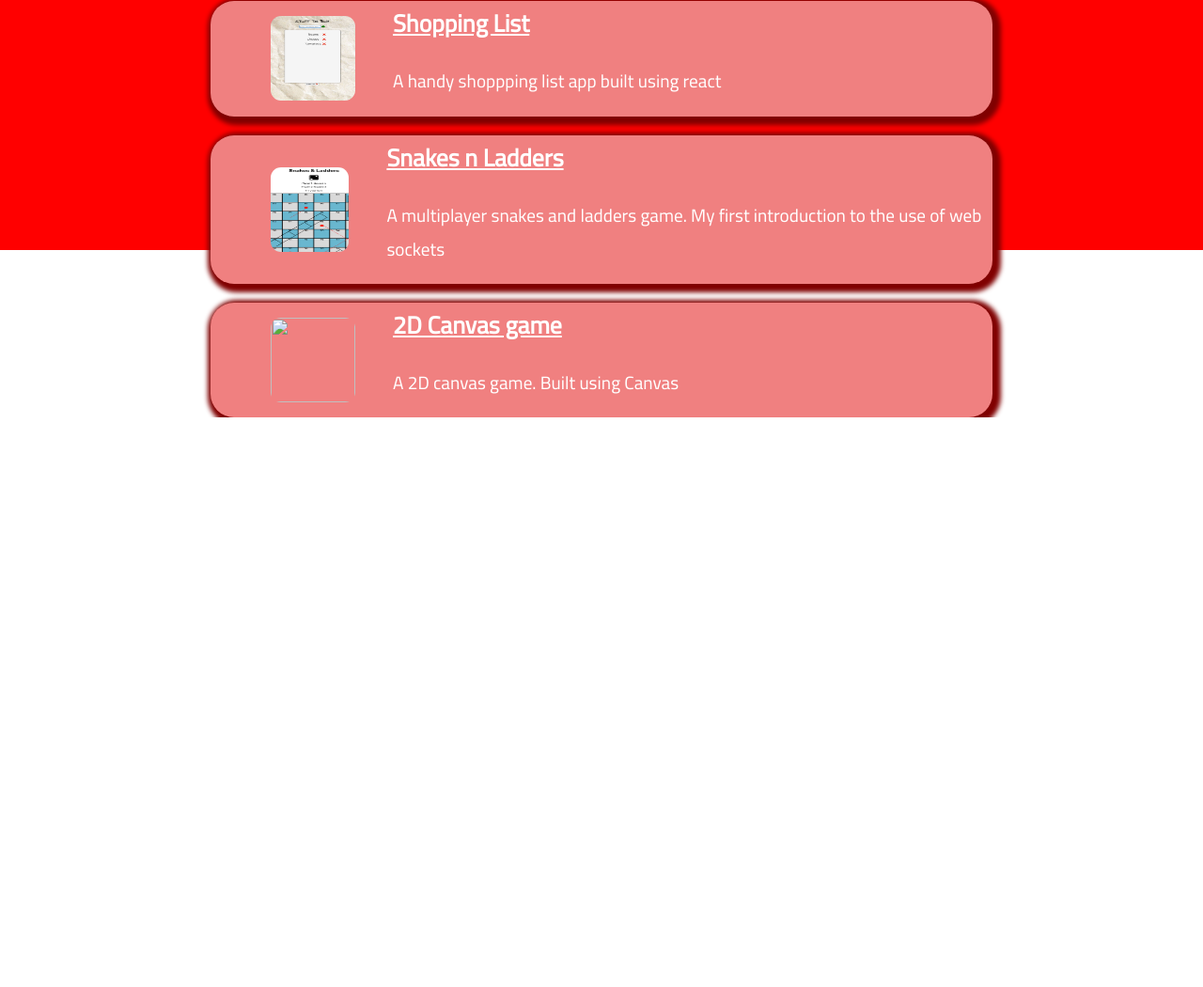
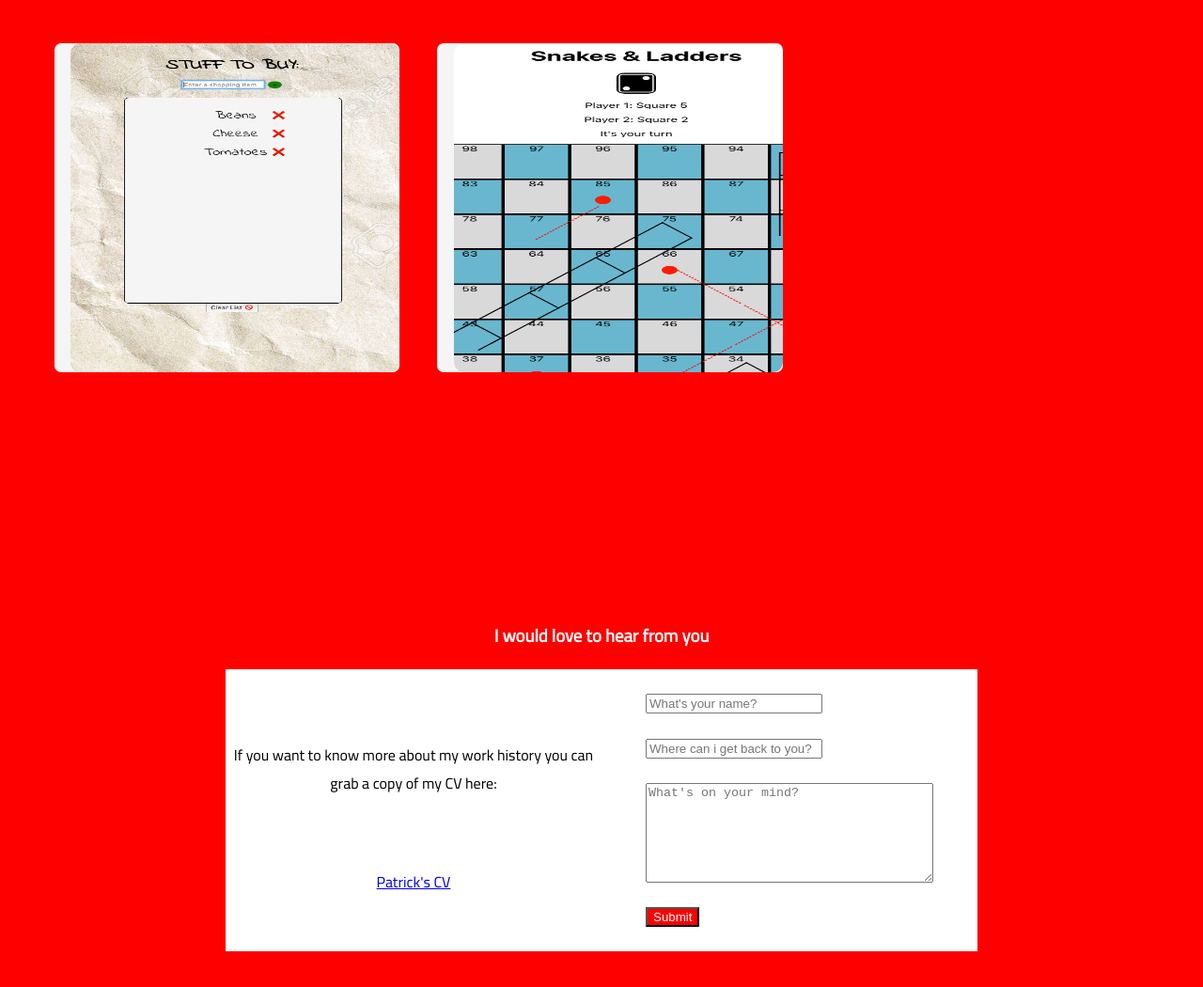
Before and after one commit to PatrickYoung03/portfolio, a Gatsby site: page / in a window 1280 px wide. Shown: the part 1734-2784 px from the top of the page at 94% size. Before the commit the page ends 2178 px from the top, so only its background shows below. Built offline with nearby package versions, Linux system fonts and the light colour scheme; Gatsby itself is replaced by a stand-in of ours.

Commit message:
minor changes to design made

```diff
--- a/src/components/AboutText/AboutText.js
+++ b/src/components/AboutText/AboutText.js
@@ -6,6 +6,7 @@ export default function AboutText() {
     <>
       <div className={css.page}>
         <div className={css.bio}>
+          <h1 className={css.about}>About me</h1>
           <p className={css.text}>
             {text.intro}
             <br />
@@ -15,9 +16,6 @@ export default function AboutText() {
             <br />
             {text.contact}
             <br />
-            <a href="../../images/PatrickYoungCV.pdf" download>
-              Patrick's CV
-            </a>
           </p>
         </div>
       </div>
--- a/src/components/AboutText/AboutText.module.css
+++ b/src/components/AboutText/AboutText.module.css
@@ -2,20 +2,25 @@
 
 .page {
   display: flex;
-  height: 50vh;
+  height: 70vh;
   width: 100vw;
   background: red;
-  font-family: "Cairo", sans-serif;
   color: white;
 }
 
 .bio {
-  grid-area: bio;
   display: flex;
-  justify-content: center;
+  flex-direction: column;
+  align-items: center;
+  justify-content: flex-start;
 }
 
 .text {
   width: 80%;
   text-align: center;
 }
+
+.about {
+  align-self: center;
+  text-decoration: underline;
+}
--- a/src/components/Contact/Contact.module.css
+++ b/src/components/Contact/Contact.module.css
@@ -1,63 +1,70 @@
 .mainContainer {
   width: 100vw;
+  height: 100vh;
+  display: flex;
+  flex-direction: column;
+  align-items: center;
+  justify-content: center;
+}
+
+.display {
+  text-align: center;
+  display: flex;
+  flex-direction: row;
+  background-color: white;
+  align-items: flex-start;
+  width: 800px;
   height: 300px;
-  background-color: lightblue;
-  display: grid;
+}
+
+.form_side {
+  display: flex;
+  flex-direction: column;
+  align-items: flex-start;
+  justify-content: space-evenly;
+  height: 100%;
+  width: 50%;
 }
 
 .form {
-  text-align: center;
-  display: grid;
-  grid-template-areas:
-    "title"
-    "inputFields"
-    "text"
-    "submit";
-  grid-template-rows: 30px 2fr 5fr 30px;
-  width: 400px;
-  align-items: center;
-  align-self: self-start;
-  justify-self: center;
-  height: 300px;
+  display: flex;
+  flex-direction: column;
+  align-items: flex-start;
+  justify-content: space-evenly;
+  height: 100%;
+  align-self: center;
 }
 
-.title {
-  text-align: center;
-  grid-area: title;
+.cv_side {
+  height: 100%;
+  width: 50%;
+  display: flex;
+  flex-direction: column;
+  align-items: center;
+  justify-content: space-evenly;
+  color: black;
 }
 
-h3 {
-  margin: 0;
+.inputs {
+  display: flex;
+  flex-direction: column;
+  align-items: flex-start;
+  justify-content: space-evenly;
+  height: 50px;
+  width: 300px;
 }
 
-.inputFields {
-  grid-area: inputFields;
-  display: grid;
-  justify-content: center;
+.text {
+  width: 300px;
+  height: 100px;
 }
 
-.inputFields > input {
-  width: 200px;
-  border-radius: 5px;
-  margin-top: 2px;
-}
-
-textarea {
-  height: 150px;
-  border-radius: 5px;
-  border: none;
+.input_field {
+  width: 180px;
 }
 
 .submit {
-  grid-area: submit;
-  display: grid;
-  justify-content: center;
-  justify-items: center;
-  align-items: center;
-  align-content: center;
+  background-color: red;
+  color: white;
+  align-self: flex-start;
 }
-
-button {
-  width: 50px;
-  text-align: center;
-}
--- a/src/components/Contact/index.js
+++ b/src/components/Contact/index.js
@@ -1,80 +1,42 @@
-import React, { useState } from "react"
+import React from "react"
 import css from "./Contact.module.css"
 
 function Contact() {
-  const [subject, setSubject] = useState("")
-  const [email, setEmail] = useState("")
-  const [text, setText] = useState("")
-
-  const handleSubjectChange = e => {
-    setSubject(e.target.value)
-    console.log(subject)
-  }
-
-  const handleEmailChange = e => {
-    setEmail(e.target.value)
-    console.log(email)
-  }
-
-  const handleTextChange = e => {
-    setText(e.target.value)
-    console.log(text)
-  }
-
-  // const onFormSubmit = e => {
-  //   e.preventDefault();
-  //   formSubmission({ subject, email, text });
-  // };
-
-  async function postNewEmail(event) {
-    event.preventDefault()
-
-    const res = await fetch("http://localhost:5000/email", {
-      method: "POST",
-      headers: {
-        "Content-Type": "application/json",
-        // "Access-Control-Allow-Origin": "*",
-      },
-      body: JSON.stringify({
-        email,
-        subject,
-        text,
-      }),
-    })
-    const payload = await res.json()
-  }
   return (
     <div className={css.mainContainer}>
+      <h3 className={css.title}>I would love to hear from you</h3>
+      <div className={css.display}>
+        <div className={css.cv_side}>
+          <p>
+            If you want to know more about my work history you can grab a copy
+            of my CV here:
+          </p>
+          <a href="../../images/PatrickYoungCV.pdf" download>
+            Patrick's CV
+          </a>
+        </div>
+
+        <div className={css.form_side}>
           <form className={css.form}>
-        <h3 className={css.title}>Get in contact:</h3>
-        <div className={css.inputFields}>
             <input
-            type="text"
-            value={subject}
-            placeholder="Name"
-            name="subject"
-            onChange={handleSubjectChange}
+              className={css.input_field}
+              placeholder="What's your name?"
             ></input>
             <input
-            type="text"
-            value={email}
-            placeholder="Email"
-            name="email"
-            onChange={handleEmailChange}
+              className={css.input_field}
+              placeholder="Where can i get back to you?"
             ></input>
-        </div>
+
             <textarea
               className={css.text}
               type="text"
-          value={text}
-          placeholder="Please leave me a message and I will get back to you. Thanks"
+              placeholder="What's on your mind?"
               name="text"
-          onChange={handleTextChange}
             ></textarea>
-        <div className={css.submit}>
-          <button onClick={postNewEmail}>Submit</button>
+            <button className={css.submit}>Submit</button>
+          </form>
         </div>
-      </form>
+      </div>
     </div>
   )
 }
--- a/src/components/MainBanner/MainBanner.module.css
+++ b/src/components/MainBanner/MainBanner.module.css
@@ -22,7 +22,7 @@ html {
   height: 10%;
   display: flex;
   align-items: center;
-  justify-content: space-evenly;
+  justify-content: space-between;
 }
 
 .underline {
--- a/src/components/Navbar/Navbar.module.css
+++ b/src/components/Navbar/Navbar.module.css
@@ -9,7 +9,6 @@
   min-width: 100vw;
   margin: 0 auto;
   z-index: 10;
-  font-family: "Cairo", sans-serif;
 }
 
 .innerNavbar {
--- a/src/components/Projects/Linkitem/Linkitem.module.css
+++ b/src/components/Projects/Linkitem/Linkitem.module.css
@@ -1,16 +1,28 @@
 .image {
-  width: 90px;
-  height: 90px;
+  width: 350px;
+  height: 350px;
   border-radius: 11px;
+  position: absolute;
 }
 
 .title {
-  margin-left: 40px;
   font-size: 1.6rem;
-  text-decoration: underline;
 }
 
 .text {
-  font-size: 0.8em;
-  margin-left: 40px;
+  font-size: 0.6em;
+  padding-right: 15px;
+  width: 60%;
 }
+
+.projectDisplay {
+  width: 350px;
+  height: 350px;
+  padding-left: 5%;
+  font-size: 1.5em;
+  text-decoration: none;
+  background-color: whitesmoke;
+  border-radius: 7px;
+  display: flex;
+  margin-bottom: 10px;
+}
--- a/src/components/Projects/Linkitem/index.js
+++ b/src/components/Projects/Linkitem/index.js
@@ -3,12 +3,12 @@ import css from "./Linkitem.module.css"
 
 export default function ({ title, imgSrc, gitLink, description }) {
   return (
-    <>
-      <img className={css.image} src={imgSrc}></img>
+    <div className={css.projectDisplay}>
       <div className={css.textHolder}>
         <h3 className={css.title}>{title}</h3>
         <p className={css.text}>{description}</p>
       </div>
-    </>
+      <img className={css.image} src={imgSrc}></img>
+    </div>
   )
 }
--- a/src/components/Projects/index.js
+++ b/src/components/Projects/index.js
@@ -13,6 +13,7 @@ const projects = [
     imgSrc: doceo,
     gitLink: "https://github.com/PatrickYoung03/final-project-stretch-goals",
     description: `A website designed for students to search for and book private tuition. Built using NextJS, Serverless and DyanmoDB`,
+    reverse: false,
   },
   {
     title: "WMCA Project",
@@ -20,31 +21,29 @@ const projects = [
     gitLink:
       "https://github.com/PatrickYoung03/front-end-week-8-project-team-posm",
     description: `An internal tool designed for WMCA users to keep track of and manage all contracts.`,
+    reverse: false,
   },
   {
     title: "Pokedex",
     imgSrc: pokemon,
     gitLink: "https://github.com/PatrickYoung03/search-pokemon-app",
     description: `A web page that users can search for their favourite pokemon. Built using React on the front end and NodeJS/Express on the backend with a PostgreSQl database`,
+    reverse: false,
   },
   {
     title: "Shopping List",
     imgSrc: shopList,
     gitLink: "https://github.com/PatrickYoung03/shopping-list",
     description: "A handy shoppping list app built using react",
+    reverse: false,
   },
   {
-    title: "Snakes n Ladders",
+    title: "Snakes 'n' Ladders",
     imgSrc: snakes,
     gitLink: "https://github.com/SchoolOfCode/game-creation-rpm",
     description:
       "A multiplayer snakes and ladders game. My first introduction to the use of web sockets",
-  },
-  {
-    title: "2D Canvas game",
-    imgSrc: "",
-    gitLink: "https://github.com/PatrickYoung03/nick-patrick-game",
-    description: "A 2D canvas game. Built using Canvas",
+    reverse: false,
   },
 ]
 
@@ -53,14 +52,13 @@ export default function Projects() {
     <div className={css.mainContainer}>
       {projects.map(item => {
         return (
-          <div className={css.projectDisplay}>
           <Linkitem
             title={item.title}
             gitLink={item.gitLink}
             imgSrc={item.imgSrc}
             description={item.description}
+            reverse={item.reverse}
           />
-          </div>
         )
       })}
     </div>
--- a/src/components/Projects/project.module.css
+++ b/src/components/Projects/project.module.css
@@ -1,34 +1,38 @@
-@import url("https://fonts.googleapis.com/css2?family=Bebas+Neue&family=Cairo&display=swap");
-
 .mainContainer {
+  width: 100vw;
   height: 100vh;
-  width: 100vw;
-  display: flex;
-  flex-direction: column;
   align-items: center;
-  justify-items: flex-end;
-  background-color: red;
-  font-family: "Cairo", sans-serif;
+  justify-content: space-evenly;
+  display: grid;
+  grid-template-areas:
+    "top top top"
+    "middle middle middle";
 }
 
-.projectDisplay {
-  background-color: lightcoral;
-  height: 20%;
-  width: 60%;
-  display: flex;
-  flex-direction: row;
-  justify-content: flex-start;
-  padding-left: 5%;
-  align-items: center;
-  font-size: 1.5em;
-  color: white;
-  text-decoration: none;
-  border-radius: 25px;
-  margin-bottom: 20px;
-  box-shadow: 3px 3px 5px 6px maroon; /* filter: blur(4px); */
+@media (max-width: 1180px) {
+  .mainContainer {
+    margin-top: 50px;
+    width: 100vw;
+    height: 100vh;
+    align-items: center;
+    justify-content: space-evenly;
+    display: grid;
+    grid-template-areas:
+      "top top"
+      "middle middle"
+      "bottom bottom";
+  }
 }
 
-/* .projectDisplay:hover {
-  border: 1px solid black;
-  filter: blur(0px);
-} */
+@media (max-width: 750px) {
+  .mainContainer {
+    margin-top: 100px;
+    width: 100vw;
+    height: 100vh;
+    display: grid;
+    grid-template-areas:
+      "top"
+      "middle"
+      "bottom";
+  }
+}
--- a/src/pages/index.js
+++ b/src/pages/index.js
@@ -12,6 +12,7 @@ const IndexPage = () => (
     <MainBanner />
     <AboutText />
     <Projects />
+    <Contact />
   </>
 )
 
--- a/src/styles/styles.css
+++ b/src/styles/styles.css
@@ -1,11 +1,12 @@
+@import url("https://fonts.googleapis.com/css2?family=Bebas+Neue&family=Cairo&display=swap");
+
 body {
   margin: 0;
   padding: 0;
 }
 
-:root {
-  --main-color-1: red;
-  --main-color-2: #aa968a;
-  --main-color-3: #bbd1ea;
-  --main-color-4: #0a2472;
+html {
+  background-color: red;
+  color: white;
+  font-family: "Cairo", sans-serif;
 }
```
Also changed, not shown: 1 other file. Lines whose indentation alone changed are shown as unchanged.
